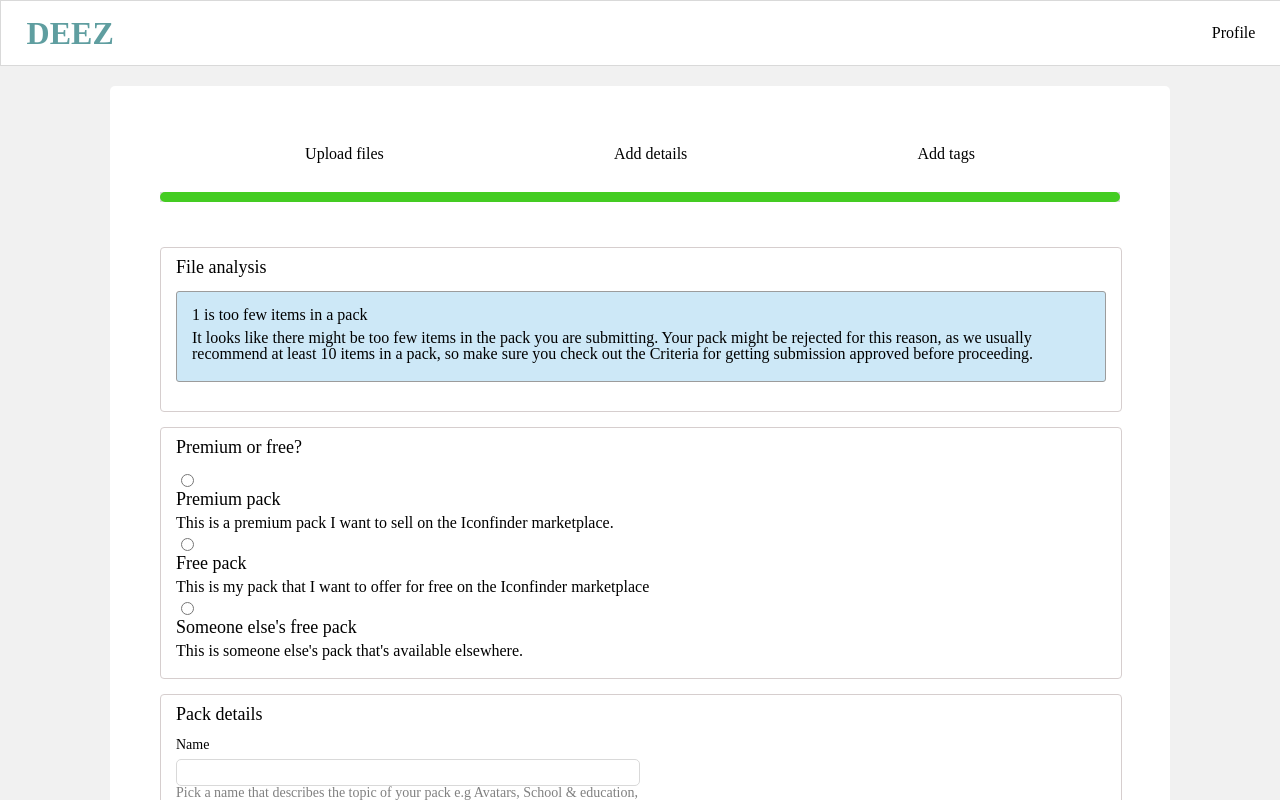
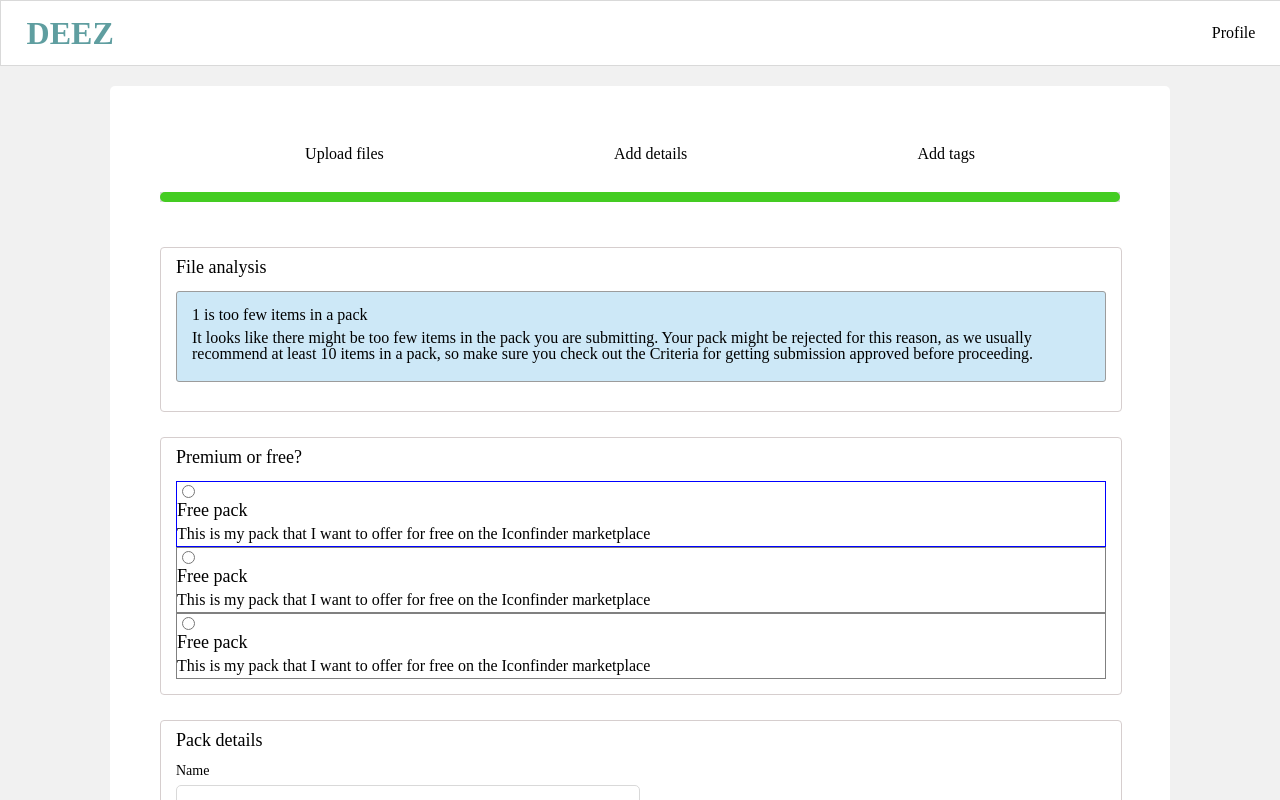
Before and after one commit to motionbit95/deez, a React (Create React App) app: page /adddetails in a window 1280 px wide. Shown: the top 800 px of the page. Built offline with nearby package versions, Linux system fonts and the light colour scheme.

Commit message:
[UI] 수정

```diff
--- a/src/component/SelectedBox.js
+++ b/src/component/SelectedBox.js
@@ -2,108 +2,109 @@ import React, { useState } from "react";
 import styled from "styled-components";
 
 const SelectedBox = () => {
-  const [selectedBox, setSelectedBox] = useState(null);
+  const [selectedBox, setSelectedBox] = useState(1);
 
-  const handleBoxClick = (value) => {
-    setSelectedBox(value);
-  };
+  // const handleBoxClick = (value) => {
+  //   setSelectedBox(value);
+  // };
+
+  function RadioContent(value, text, title, discription) {
+    return (
+      <div>
+        <input
+          onChange={(e) => {
+            console.log(value);
+            setSelectedBox(value);
+          }}
+          type="radio"
+          name={text}
+          value={value}
+        />
+        <div>
+          <div className="d5">{title}</div>
+          <div className="d8">{discription}</div>
+        </div>
+      </div>
+    );
+  }
 
   return (
-    <>
-      <div
-        className={selectedBox === 1 ? 1 : <Box />}
-        onClick={() => handleBoxClick(1)}
-      >
-        <input
-          onChange={(e) => {
-            setSelectedBox(e.target.value);
-          }}
-          type="radio"
-          name="pack"
-          value="1"
-        />
-        <div>
-          <div className="d5">Premium pack</div>
-          <div className="d8">
-            This is a premium pack I want to sell on the Iconfinder marketplace.
-          </div>
-        </div>
-      </div>
-      <div
-        className={selectedBox === 2 ? 2 : <Box />}
-        onClick={() => handleBoxClick(2)}
-      >
-        <input
-          onChange={(e) => {
-            setSelectedBox(e.target.value);
-          }}
-          type="radio"
-          name="pack"
-          value="2"
-        />
-        <div>
-          <div className="d5">Free pack</div>
-          <div className="d8">
-            This is my pack that I want to offer for free on the Iconfinder
-            marketplace
-          </div>
-        </div>
-      </div>
-      <div>
-        <div
-          className={selectedBox === 3 ? 3 : <Box />}
-          onClick={() => handleBoxClick(3)}
-        >
-          <input
-            onChange={(e) => {
-              setSelectedBox(e.target.value);
-            }}
-            type="radio"
-            name="pack"
-            value="3"
-          />
-          <div>
-            <div className="d5">Someone else's free pack</div>
-            <div className="d8">
-              This is someone else's pack that's available elsewhere.
-            </div>
-          </div>
-        </div>
-      </div>
-    </>
+    <div>
+      {selectedBox === 1 ? (
+        <SelectBox>
+          {RadioContent(
+            1,
+            "Free",
+            "Free pack",
+            "This is my pack that I want to offer for free on the Iconfinder marketplace"
+          )}
+        </SelectBox>
+      ) : (
+        <Boxon>
+          {RadioContent(
+            1,
+            "Free",
+            "Free pack",
+            "This is my pack that I want to offer for free on the Iconfinder marketplace"
+          )}
+        </Boxon>
+      )}
+      {selectedBox === 2 ? (
+        <SelectBox>
+          {RadioContent(
+            2,
+            "Free",
+            "Free pack",
+            "This is my pack that I want to offer for free on the Iconfinder marketplace"
+          )}
+        </SelectBox>
+      ) : (
+        <Boxon>
+          {RadioContent(
+            2,
+            "Free",
+            "Free pack",
+            "This is my pack that I want to offer for free on the Iconfinder marketplace"
+          )}
+        </Boxon>
+      )}
+      {selectedBox === 3 ? (
+        <SelectBox>
+          {RadioContent(
+            3,
+            "Free",
+            "Free pack",
+            "This is my pack that I want to offer for free on the Iconfinder marketplace"
+          )}
+        </SelectBox>
+      ) : (
+        <Boxon>
+          {RadioContent(
+            3,
+            "Free",
+            "Free pack",
+            "This is my pack that I want to offer for free on the Iconfinder marketplace"
+          )}
+        </Boxon>
+      )}
+    </div>
   );
 };
 
-const Boxon = styled.div`
+const SelectBox = styled.div`
+  border: 1px solid blue;
   display: flex;
-  border: 1px solid #000;
-  flex-direction: column;
+  flex-direction: row;
+  align-items: flex-start;
+  gap: 10px;
 `;
 
-const Box = styled.div`
-  width: 100%;
-  padding: 10px;
-  margin: 10px;
-  border: 1px solid #000;
-  cursor: pointer;
-  background-color: ${(props) =>
-    props.isSelected ? "lightblue" : "transparent"};
+const Boxon = styled.div`
+  border: 1px solid gray;
+  display: flex;
+  flex-direction: row;
+  align-items: flex-start;
+  gap: 10px;
 `;
 
-// const BoxContainer = styled.div`
-//   border: 1px solid hsl(0, 0%, 61%);
-//   display: flex;
-//   flex-direction: row;
-//   align-items: flex-start;
-//   gap: 10px;
-// `;
-
-// const Box = styled.div`
-//   border: 1px solid hsl(218, 40%, 48%);
-//   display: flex;
-//   flex-direction: row;
-//   align-items: flex-start;
-//   gap: 10px;
-// `;
-
 export default SelectedBox;
--- /dev/null
+++ b/src/component/Userform.js
@@ -0,0 +1,158 @@
+import React, { useState } from "react";
+import styled from "styled-components";
+
+const Userform = () => {
+  const [name, setName] = useState("");
+  const [phonenumber, setPhonenumber] = useState("");
+  const [email, setEmail] = useState("");
+  const [password, setPassword] = useState("");
+  const [gender, setGender] = useState("");
+  const [hobby, setHobby] = useState("");
+  const [isSubmitted, setIsSubmitted] = useState(false);
+
+  const handleNameChange = (e) => {
+    setName(e.target.value);
+  };
+
+  const handlePhonenumberChange = (e) => {
+    setPhonenumber(e.target.value);
+  };
+
+  const handleEmailChange = (e) => {
+    setEmail(e.target.value);
+  };
+
+  const handlePasswordChange = (e) => {
+    setPassword(e.target.value);
+  };
+
+  const handleGenderChange = (e) => {
+    setGender(e.target.value);
+  };
+
+  const handleHobbyChange = (e) => {
+    setHobby(e.target.value);
+  };
+
+  const handleSignUp = (e) => {
+    e.preventDefault();
+    setIsSubmitted(true);
+  };
+
+  return (
+    <UForm>
+      <TTT>Sign Up</TTT>
+      <form onSubmit={handleSignUp}>
+        <UBox>
+          <TLable>이름:</TLable>
+          <UInput
+            type="text"
+            value={name}
+            onChange={handleNameChange}
+            required
+          />
+        </UBox>
+        <UBox>
+          <TLable>전화번호:</TLable>
+          <UInput
+            type="text"
+            value={phonenumber}
+            onChange={handlePhonenumberChange}
+            required
+          />
+        </UBox>
+        <UBox>
+          <TLable>이메일:</TLable>
+          <UInput
+            type="email"
+            value={email}
+            onChange={handleEmailChange}
+            required
+          />
+        </UBox>
+        <UBox>
+          <TLable>비밀번호:</TLable>
+          <UInput
+            type="password"
+            value={password}
+            onChange={handlePasswordChange}
+            required
+          />
+        </UBox>
+        <UBox>
+          <TLable>성별:</TLable>
+          <div>
+            <label>남성</label>
+            <input
+              type="radio"
+              value="male"
+              onChange={handleGenderChange}
+              checked={gender === "male"}
+              required
+            />
+            <label>여성</label>
+            <input
+              type="radio"
+              value="female"
+              onChange={handleGenderChange}
+              checked={gender === "female"}
+              required
+            />
+          </div>
+        </UBox>
+        <UBox>
+          <TLable>취미:</TLable>
+          <input
+            type="checkbox"
+            value={hobby}
+            onChange={handleHobbyChange}
+            required
+          />
+        </UBox>
+        <div>
+          <button type="submit">Sign Up</button>
+        </div>
+      </form>
+      {isSubmitted && (
+        <UBox>
+          <div>Registration Successful!</div>
+          <p>Name: {name}</p>
+          <p>Email: {email}</p>
+          <p>Password: {password}</p>
+        </UBox>
+      )}
+    </UForm>
+  );
+};
+
+const UInput = styled.input`
+  border: 1px solid blue;
+  border-radius: 2px;
+  height: 20px;
+  display: flex;
+  align-items: center;
+`;
+
+const TTT = styled.div`
+  font-size: 30px;
+  margin: 10px;
+  display: flex;
+`;
+
+const TLable = styled.label`
+  display: flex;
+  align-items: center;
+  font-size: 20px;
+`;
+
+const UBox = styled.div`
+  display: flex;
+  padding: 10px;
+`;
+
+const UForm = styled.div`
+  display: flex;
+  flex-direction: column;
+`;
+
+export default Userform;
--- a/src/pages/dashboard.js
+++ b/src/pages/dashboard.js
@@ -6,6 +6,7 @@ import BHeader from "../component/BHeader";
 import Uploadfiles from "./upload/uploadfiles";
 import Adddetails from "./upload/adddetails";
 import Addtags from "./upload/addtags";
+import Testpage from "./testpage";
 
 export const DashBoard = () => {
   return (
@@ -18,6 +19,7 @@ export const DashBoard = () => {
             <Route path="/uploadfiles/*" element={<Uploadfiles />} />
             <Route path="/adddetails/*" element={<Adddetails />} />
             <Route path="/addtags/*" element={<Addtags />} />
+            <Route path="/testpage/*" element={<Testpage />} />
           </Routes>
         </BrowserRouter>
       </div>
--- /dev/null
+++ b/src/pages/testpage.js
@@ -0,0 +1,12 @@
+import React from "react";
+import Userform from "../component/Userform";
+
+const testpage = () => {
+  return (
+    <div>
+      <Userform />
+    </div>
+  );
+};
+
+export default testpage;
--- a/src/pages/upload/adddetails.js
+++ b/src/pages/upload/adddetails.js
@@ -1,4 +1,4 @@
-import React, { useState } from "react";
+import React from "react";
 import ThreeStepBar from "../../component/ThreeStepBar";
 import SelectBar from "../../component/SelectBar";
 import SelectedBox from "../../component/SelectedBox";
--- a/src/style/dashboard.css
+++ b/src/style/dashboard.css
@@ -314,6 +314,7 @@ hr {
     width: 100%;
     border: 1px solid rgb(214, 206, 206);
     border-radius: 4px;
+    margin-bottom: 10px;
 }
 
 .card-header {
```
